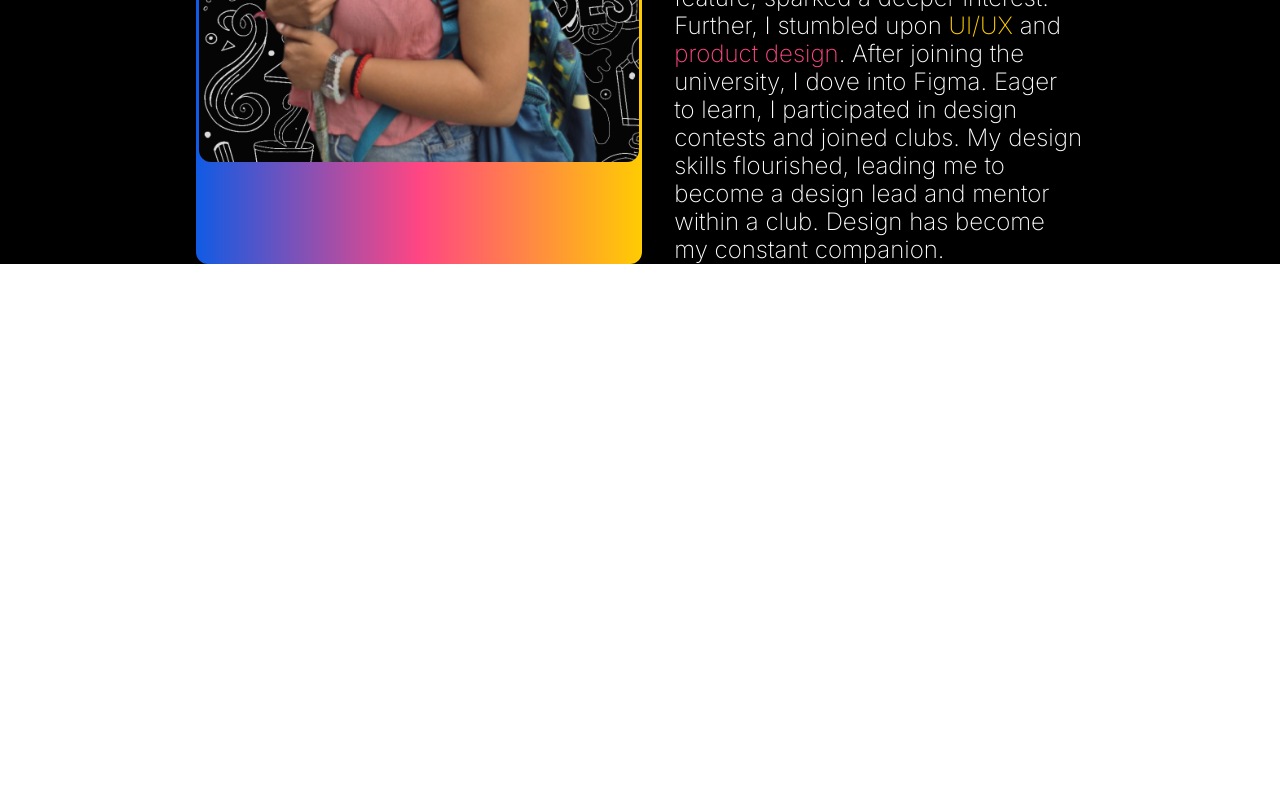
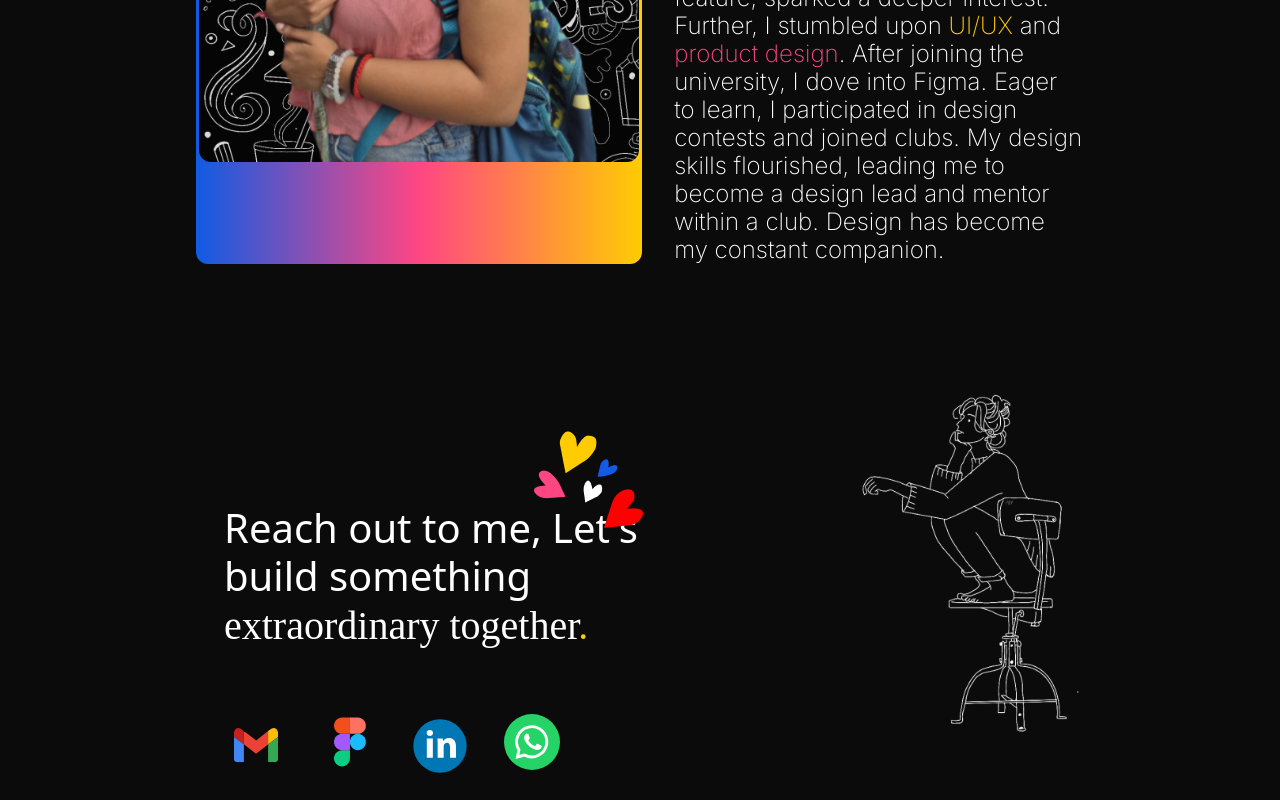
Before and after one commit to antidoid/prajna-portfolio, a React (Vite) app: page / in a window 1280 px wide. Shown: the part 2993-3793 px from the top of the page. Before the commit the page ends 3257 px from the top, so only its background shows below. Built offline with nearby package versions, Linux system fonts and the light colour scheme; a web font is replaced by a local one.

Commit message:
FEAT: contact

```diff
--- a/src/App.tsx
+++ b/src/App.tsx
@@ -1,15 +1,17 @@
 import About from "./components/About";
+import Contact from "./components/Contact";
 import Header from "./components/Header";
 import Hero from "./components/Hero";
 import Projects from "./components/Projects";
 
 function App() {
   return (
-    <div className="bg-black text-white min-h-screen px-32">
+    <div className="bg-[#0A0B0A] text-white min-h-screen px-32">
       <Header />
       <Hero />
       <Projects />
       <About />
+      <Contact />
     </div>
   );
 }
--- /dev/null
+++ b/src/components/Contact.tsx
@@ -0,0 +1,172 @@
+import GirlOnChair from "../assets/contact.png";
+import Hearts from "../assets/hearts.png";
+
+function Contact() {
+  return (
+    <div className="mt-12 grid grid-cols-3">
+      <div className="col-span-2 flex flex-col px-24 pt-48">
+        <div className="relative text-[40px] leading-[48px]">
+          Reach out to me, Let's build something{" "}
+          <span className="font-Bounce">
+            extraordinary together<span className="text-yellow-450">.</span>
+          </span>
+          <div className="absolute -top-20 right-16">
+            <img src={Hearts} className="" />
+          </div>
+        </div>
+        <div className="mt-16 flex gap-8">
+          <a href="mailto:prajnapatil0906@gmail.com" target="_blank">
+            <svg
+              className="size-16 rounded-sm cursor-pointer"
+              viewBox="0 0 32 32"
+              fill="none"
+              xmlns="http://www.w3.org/2000/svg"
+            >
+              <g id="SVGRepo_bgCarrier" stroke-width="0"></g>
+              <g
+                id="SVGRepo_tracerCarrier"
+                stroke-linecap="round"
+                stroke-linejoin="round"
+              ></g>
+              <g id="SVGRepo_iconCarrier">
+                {" "}
+                <path d="M2 11.9556C2 8.47078 2 6.7284 2.67818 5.39739C3.27473 4.22661 4.22661 3.27473 5.39739 2.67818C6.7284 2 8.47078 2 11.9556 2H20.0444C23.5292 2 25.2716 2 26.6026 2.67818C27.7734 3.27473 28.7253 4.22661 29.3218 5.39739C30 6.7284 30 8.47078 30 11.9556V20.0444C30 23.5292 30 25.2716 29.3218 26.6026C28.7253 27.7734 27.7734 28.7253 26.6026 29.3218C25.2716 30 23.5292 30 20.0444 30H11.9556C8.47078 30 6.7284 30 5.39739 29.3218C4.22661 28.7253 3.27473 27.7734 2.67818 26.6026C2 25.2716 2 23.5292 2 20.0444V11.9556Z"></path>{" "}
+                <path
+                  d="M22.0515 8.52295L16.0644 13.1954L9.94043 8.52295V8.52421L9.94783 8.53053V15.0732L15.9954 19.8466L22.0515 15.2575V8.52295Z"
+                  fill="#EA4335"
+                ></path>{" "}
+                <path
+                  d="M23.6231 7.38639L22.0508 8.52292V15.2575L26.9983 11.459V9.17074C26.9983 9.17074 26.3978 5.90258 23.6231 7.38639Z"
+                  fill="#FBBC05"
+                ></path>{" "}
+                <path
+                  d="M22.0508 15.2575V23.9924H25.8428C25.8428 23.9924 26.9219 23.8813 26.9995 22.6513V11.459L22.0508 15.2575Z"
+                  fill="#34A853"
+                ></path>{" "}
+                <path
+                  d="M9.94811 24.0001V15.0732L9.94043 15.0669L9.94811 24.0001Z"
+                  fill="#C5221F"
+                ></path>{" "}
+                <path
+                  d="M9.94014 8.52404L8.37646 7.39382C5.60179 5.91001 5 9.17692 5 9.17692V11.4651L9.94014 15.0667V8.52404Z"
+                  fill="#C5221F"
+                ></path>{" "}
+                <path
+                  d="M9.94043 8.52441V15.0671L9.94811 15.0734V8.53073L9.94043 8.52441Z"
+                  fill="#C5221F"
+                ></path>{" "}
+                <path
+                  d="M5 11.4668V22.6591C5.07646 23.8904 6.15673 24.0003 6.15673 24.0003H9.94877L9.94014 15.0671L5 11.4668Z"
+                  fill="#4285F4"
+                ></path>{" "}
+              </g>
+            </svg>
+          </a>
+          <a href="figma.com/@prajnarpatil" target="_blank">
+            <svg
+              className="size-14 rounded-sm cursor-pointer"
+              viewBox="0 0 16 16"
+              xmlns="http://www.w3.org/2000/svg"
+              fill="none"
+            >
+              <g id="SVGRepo_bgCarrier" stroke-width="0"></g>
+              <g
+                id="SVGRepo_tracerCarrier"
+                stroke-linecap="round"
+                stroke-linejoin="round"
+              ></g>
+              <g id="SVGRepo_iconCarrier">
+                <path
+                  fill="#1ABCFE"
+                  d="M8.55 8c0-1.289 1.019-2.333 2.275-2.333C12.082 5.667 13.1 6.71 13.1 8c0 1.289-1.018 2.333-2.275 2.333C9.57 10.333 8.55 9.29 8.55 8z"
+                ></path>
+                <path
+                  fill="#0ACF83"
+                  d="M4 12.667c0-1.289 1.019-2.334 2.275-2.334H8.55v2.334C8.55 13.955 7.531 15 6.275 15S4 13.955 4 12.667z"
+                ></path>
+                <path
+                  fill="#FF7262"
+                  d="M8.55 1v4.667h2.275c1.257 0 2.275-1.045 2.275-2.334C13.1 2.045 12.082 1 10.825 1H8.55z"
+                ></path>
+                <path
+                  fill="#F24E1E"
+                  d="M4 3.333c0 1.289 1.019 2.334 2.275 2.334H8.55V1H6.275C5.019 1 4 2.045 4 3.333z"
+                ></path>
+                <path
+                  fill="#A259FF"
+                  d="M4 8c0 1.289 1.019 2.333 2.275 2.333H8.55V5.667H6.275C5.019 5.667 4 6.71 4 8z"
+                ></path>
+              </g>
+            </svg>
+          </a>
+          <a href="www.linkedin.com/in/prajnarpatil" target="_blank">
+            <svg
+              className="size-16 rounded-sm cursor-pointer"
+              viewBox="0 0 48 48"
+              fill="none"
+              xmlns="http://www.w3.org/2000/svg"
+            >
+              <g id="SVGRepo_bgCarrier" stroke-width="0"></g>
+              <g
+                id="SVGRepo_tracerCarrier"
+                stroke-linecap="round"
+                stroke-linejoin="round"
+              ></g>
+              <g id="SVGRepo_iconCarrier">
+                {" "}
+                <circle cx="24" cy="24" r="20" fill="#0077B5"></circle>{" "}
+                <path
+                  fill-rule="evenodd"
+                  clip-rule="evenodd"
+                  d="M18.7747 14.2839C18.7747 15.529 17.8267 16.5366 16.3442 16.5366C14.9194 16.5366 13.9713 15.529 14.0007 14.2839C13.9713 12.9783 14.9193 12 16.3726 12C17.8267 12 18.7463 12.9783 18.7747 14.2839ZM14.1199 32.8191V18.3162H18.6271V32.8181H14.1199V32.8191Z"
+                  fill="white"
+                ></path>{" "}
+                <path
+                  fill-rule="evenodd"
+                  clip-rule="evenodd"
+                  d="M22.2393 22.9446C22.2393 21.1357 22.1797 19.5935 22.1201 18.3182H26.0351L26.2432 20.305H26.3322C26.9254 19.3854 28.4079 17.9927 30.8101 17.9927C33.7752 17.9927 35.9995 19.9502 35.9995 24.219V32.821H31.4922V24.7838C31.4922 22.9144 30.8404 21.6399 29.2093 21.6399C27.9633 21.6399 27.2224 22.4999 26.9263 23.3297C26.8071 23.6268 26.7484 24.0412 26.7484 24.4574V32.821H22.2411V22.9446H22.2393Z"
+                  fill="white"
+                ></path>{" "}
+              </g>
+            </svg>
+          </a>
+          <a href="https://wa.me/+919902273424" target="_blank">
+            <svg
+              className="size-14 rounded-full cursor-pointer"
+              xmlns="http://www.w3.org/2000/svg"
+              aria-label="WhatsApp"
+              role="img"
+              viewBox="0 0 512 512"
+              fill="#000000"
+            >
+              <g id="SVGRepo_bgCarrier" stroke-width="0"></g>
+              <g
+                id="SVGRepo_tracerCarrier"
+                stroke-linecap="round"
+                stroke-linejoin="round"
+              ></g>
+              <g id="SVGRepo_iconCarrier">
+                <rect width="512" height="512" rx="15%" fill="#25d366"></rect>
+                <path
+                  fill="#25d366"
+                  stroke="#ffffff"
+                  stroke-width="26"
+                  d="M123 393l14-65a138 138 0 1150 47z"
+                ></path>
+                <path
+                  fill="#ffffff"
+                  d="M308 273c-3-2-6-3-9 1l-12 16c-3 2-5 3-9 1-15-8-36-17-54-47-1-4 1-6 3-8l9-14c2-2 1-4 0-6l-12-29c-3-8-6-7-9-7h-8c-2 0-6 1-10 5-22 22-13 53 3 73 3 4 23 40 66 59 32 14 39 12 48 10 11-1 22-10 27-19 1-3 6-16 2-18"
+                ></path>
+              </g>
+            </svg>
+          </a>
+        </div>
+      </div>
+      <div>
+        <img src={GirlOnChair} />
+      </div>
+    </div>
+  );
+}
+
+export default Contact;
--- a/src/components/Hero.tsx
+++ b/src/components/Hero.tsx
@@ -16,7 +16,11 @@ function Hero() {
         <div className="ml-8 flex flex-col items-center">
           <div className="p-[1px] bg-gradient-to-r from-blue-450 via-pink-450 to-yellow-450 rounded-xl">
             <button className="bg-black px-12 py-3 rounded-xl">
-              <a className="font-extralight text-[20px] leading-6">
+              <a
+                target="_blank"
+                href="https://drive.google.com/file/d/1ZU0O4O-dy2NIsTRr8IocIi9i5YDa7E1n/view?usp=drivesdk"
+                className="font-extralight text-[20px] leading-6"
+              >
                 Download Me.
               </a>
             </button>
```
Also changed, not shown: src/assets/contact.png (added), src/assets/hearts.png (added).
